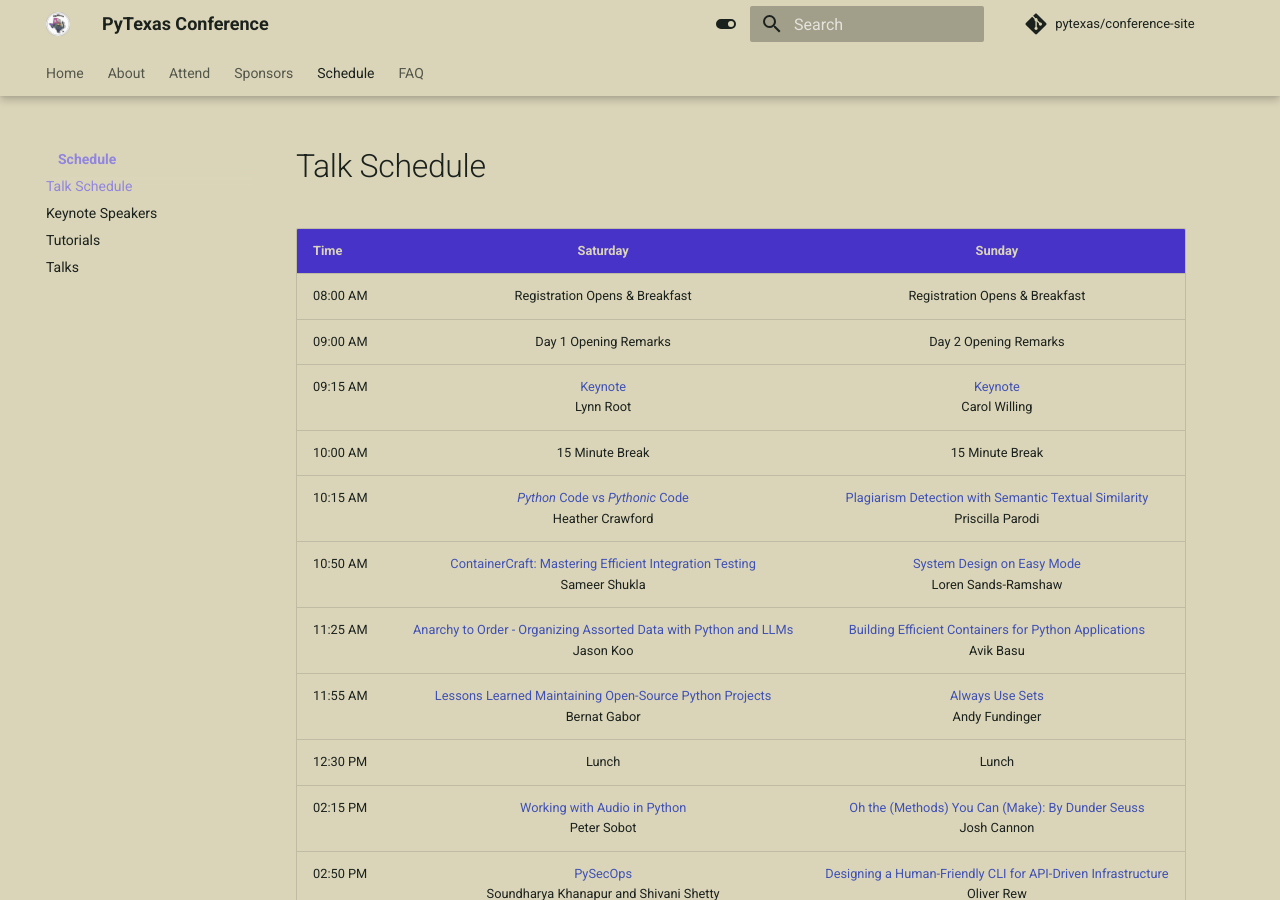
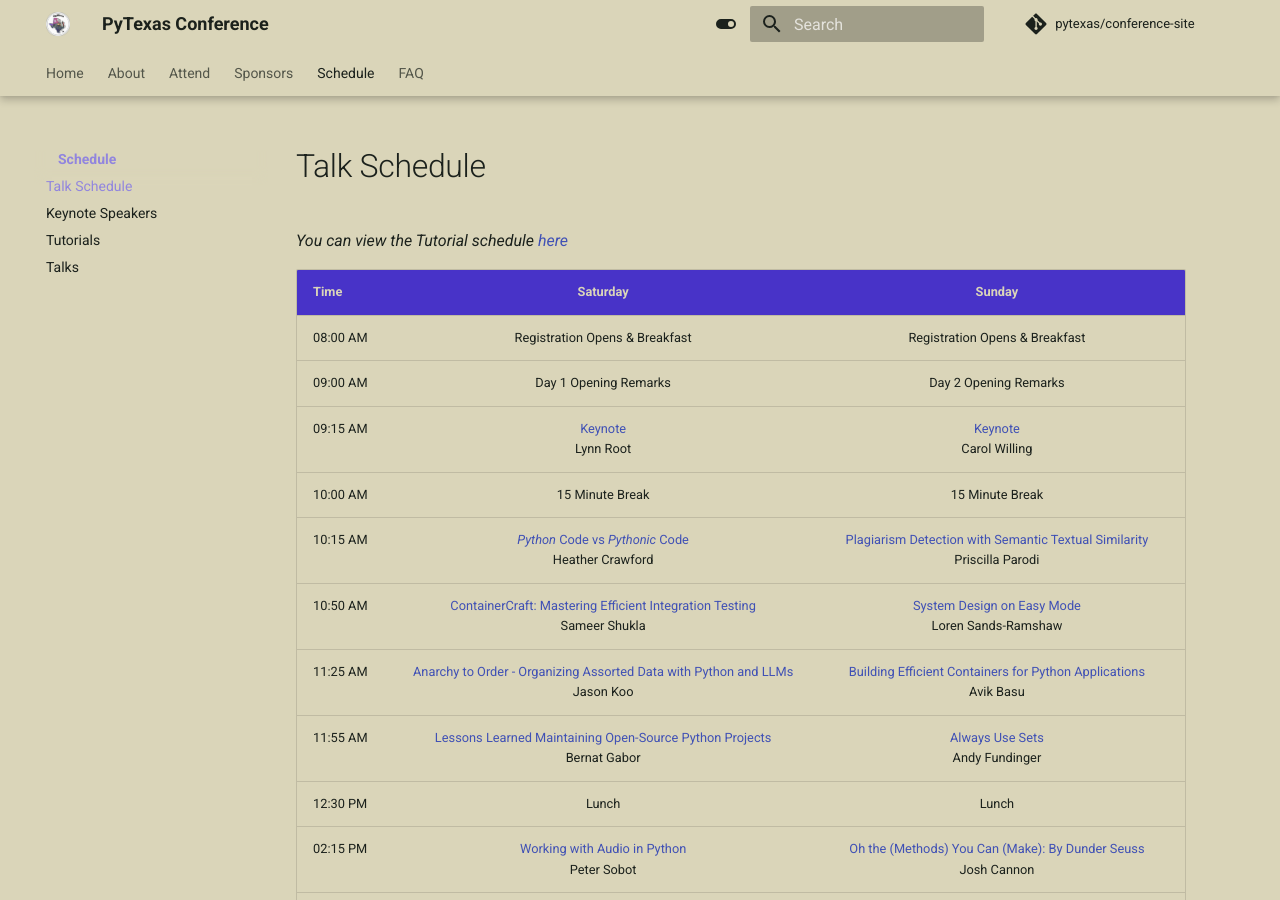
Before and after one commit to pytexas/2024, an MkDocs documentation site: the page built from docs/schedule/full_schedule.md, in a window 1280 px wide and 900 px high. Built offline with MkDocs 1.6.1 and Material for MkDocs 9.7.7, drawn with Linux system fonts in a browser that asks for light colours; comment, search, counter and statistics services are not loaded.

Commit message:
linking to tutorials

```diff
--- a/docs/schedule/full_schedule.md
+++ b/docs/schedule/full_schedule.md
@@ -4,6 +4,8 @@ description: A full schedule grid for the event
 ---
 
 # Talk Schedule
+
+*You can view the Tutorial schedule [here](../tutorials)*
 
 | Time {: ^ .table } |                                                                              Saturday                                                                              |                                                                            Sunday                                                                            |
 | :----------------- | :----------------------------------------------------------------------------------------------------------------------------------------------------------------: | :----------------------------------------------------------------------------------------------------------------------------------------------------------: |
```
